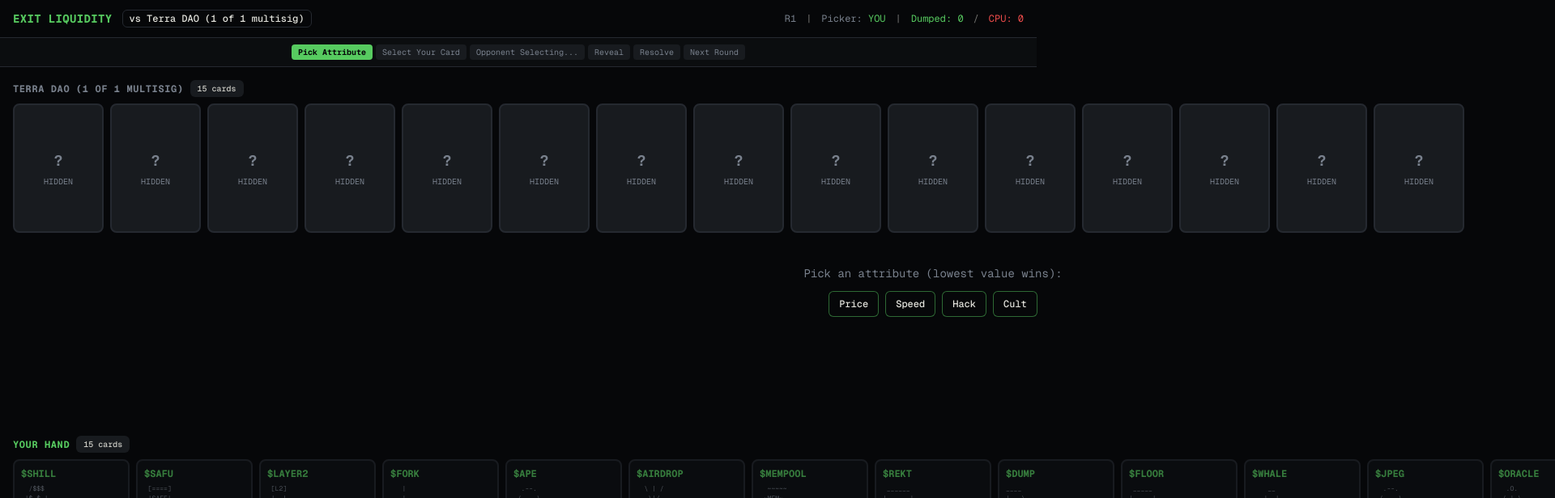
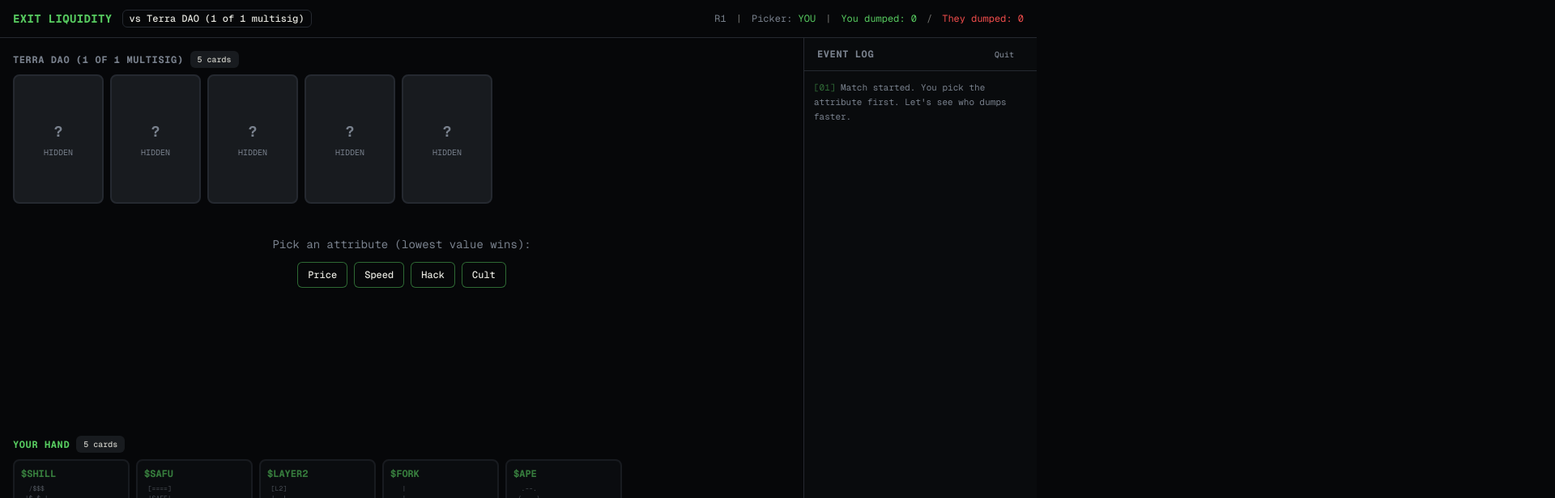
Before and after one commit to luispdm/v0-exit-liquidity-game, a Next.js app: page / in a window 1280 px wide. Both pictures are taken after a click on the button "NEW GAME". Shown: the top 616 px of the page at 81% size, 1920 px wide, since content can reach past the window. Built offline with nearby package versions, Linux system fonts and the light colour scheme.

Commit message:
fix game mechanics and UI updates\n\nUpdate card deal to 5 per player, replace "CPU" with opponent name, remove phase indicator bar, and adjust start screen rules.

```diff
--- a/components/game-board.tsx
+++ b/components/game-board.tsx
@@ -15,26 +15,6 @@ import {
 import { GameCard } from "@/components/game-card";
 import { useGame } from "@/hooks/use-game";
 import type { Attribute } from "@/lib/cards";
-import { cn } from "@/lib/utils";
-
-const PHASE_LABELS: Record<string, string> = {
-  PICK_ATTRIBUTE: "Pick Attribute",
-  HUMAN_SELECT: "Select Your Card",
-  CPU_SELECT: "Opponent Selecting...",
-  REVEAL: "Reveal",
-  RESOLVE: "Resolve",
-  NEXT_ROUND: "Next Round",
-  GAME_OVER: "Game Over",
-};
-
-const PHASE_ORDER = [
-  "PICK_ATTRIBUTE",
-  "HUMAN_SELECT",
-  "CPU_SELECT",
-  "REVEAL",
-  "RESOLVE",
-  "NEXT_ROUND",
-];
 
 const ATTRIBUTE_LABELS: Record<Attribute, string> = {
   price: "Price",
@@ -150,32 +130,13 @@ export function GameBoard({ onQuit }: { onQuit: () => void }) {
         <div className="flex items-center gap-3 text-xs font-mono text-muted-foreground">
           <span>R{state.round}</span>
           <span className="text-foreground/50">|</span>
-          <span>Picker: <span className="text-primary">{state.picker === "human" ? "YOU" : "CPU"}</span></span>
+          <span>Picker: <span className="text-primary">{state.picker === "human" ? "YOU" : state.opponentName}</span></span>
           <span className="text-foreground/50">|</span>
-          <span className="text-primary">Dumped: {state.humanDumped.length}</span>
+          <span className="text-primary">You dumped: {state.humanDumped.length}</span>
           <span className="text-foreground/50">/</span>
-          <span className="text-accent">CPU: {state.cpuDumped.length}</span>
+          <span className="text-accent">They dumped: {state.cpuDumped.length}</span>
         </div>
       </header>
-
-      {/* Phase Step Indicator */}
-      <div className="flex items-center justify-center gap-1 px-4 py-2 border-b border-border bg-secondary/30 overflow-x-auto">
-        {PHASE_ORDER.map((p) => (
-          <span
-            key={p}
-            className={cn(
-              "text-[10px] font-mono px-2 py-0.5 rounded whitespace-nowrap",
-              state.phase === p
-                ? "bg-primary text-primary-foreground font-bold"
-                : PHASE_ORDER.indexOf(p) < PHASE_ORDER.indexOf(state.phase)
-                  ? "bg-primary/20 text-primary/60"
-                  : "bg-secondary text-muted-foreground",
-            )}
-          >
-            {PHASE_LABELS[p]}
-          </span>
-        ))}
-      </div>
 
       {/* Main Game Area */}
       <main className="flex-1 flex flex-col lg:flex-row">
@@ -261,7 +222,7 @@ export function GameBoard({ onQuit }: { onQuit: () => void }) {
                     <span className="text-lg font-bold text-muted-foreground font-mono">VS</span>
                   </div>
                   <div className="flex flex-col items-center gap-1">
-                    <span className="text-[10px] font-mono text-accent font-bold uppercase">CPU</span>
+                    <span className="text-[10px] font-mono text-accent font-bold uppercase truncate max-w-[120px]">{state.opponentName}</span>
                     <GameCard
                       card={state.cpuPlayedCard}
                       highlighted={state.selectedAttribute}
@@ -373,7 +334,7 @@ export function GameBoard({ onQuit }: { onQuit: () => void }) {
           </DialogHeader>
           <div className="flex flex-col items-center gap-2 py-4 font-mono text-xs text-muted-foreground">
             <p>Rounds played: {state.round}</p>
-            <p>Your dumped: {state.humanDumped.length} | CPU dumped: {state.cpuDumped.length}</p>
+            <p>You dumped: {state.humanDumped.length} | They dumped: {state.cpuDumped.length}</p>
           </div>
           <DialogFooter className="sm:justify-center">
             <Button onClick={onQuit} className="font-mono">
--- a/components/start-screen.tsx
+++ b/components/start-screen.tsx
@@ -42,15 +42,15 @@ export function StartScreen({ onStart }: StartScreenProps) {
             </li>
             <li className="flex gap-2">
               <span className="text-primary shrink-0">03</span>
-              <span>The LOWER value wins and DUMPS their card (goodbye, bags).</span>
+              <span>The LOWER value wins and DUMPS their card onto the loser.</span>
             </li>
             <li className="flex gap-2">
               <span className="text-primary shrink-0">04</span>
-              <span>The loser takes their card back (still bagholding).</span>
+              <span>The loser takes their own card back AND the winner's dumped card.</span>
             </li>
             <li className="flex gap-2">
               <span className="text-primary shrink-0">05</span>
-              <span>First to dump all cards exits liquidity and wins.</span>
+              <span>First to empty their hand exits liquidity and wins.</span>
             </li>
           </ul>
         </div>
--- a/lib/game-engine.ts
+++ b/lib/game-engine.ts
@@ -127,9 +127,8 @@ export function initGame(): GameState {
   }
 
   const deck = shuffle(CARDS);
-  const half = Math.floor(deck.length / 2);
-  const humanHand = deck.slice(0, half);
-  const cpuHand = deck.slice(half);
+  const humanHand = deck.slice(0, 5);
+  const cpuHand = deck.slice(5, 10);
 
   return {
     phase: "PICK_ATTRIBUTE",
```
